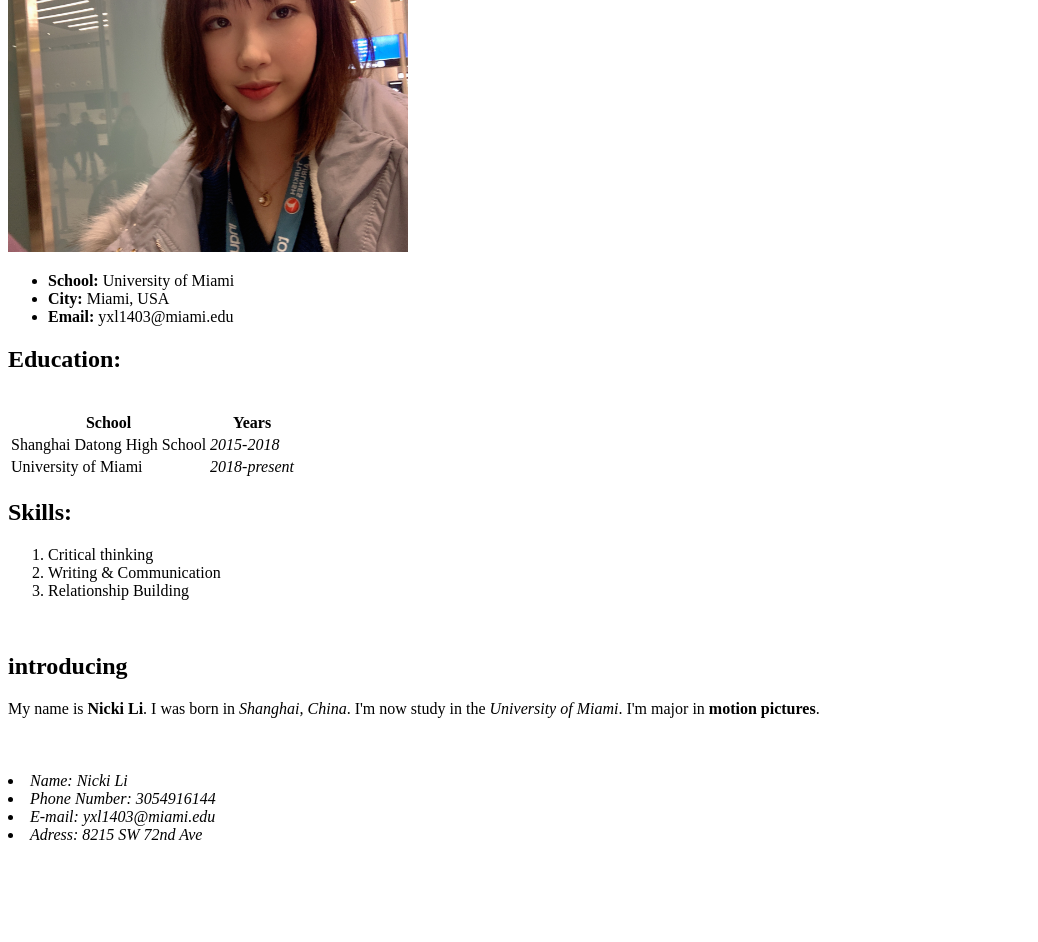
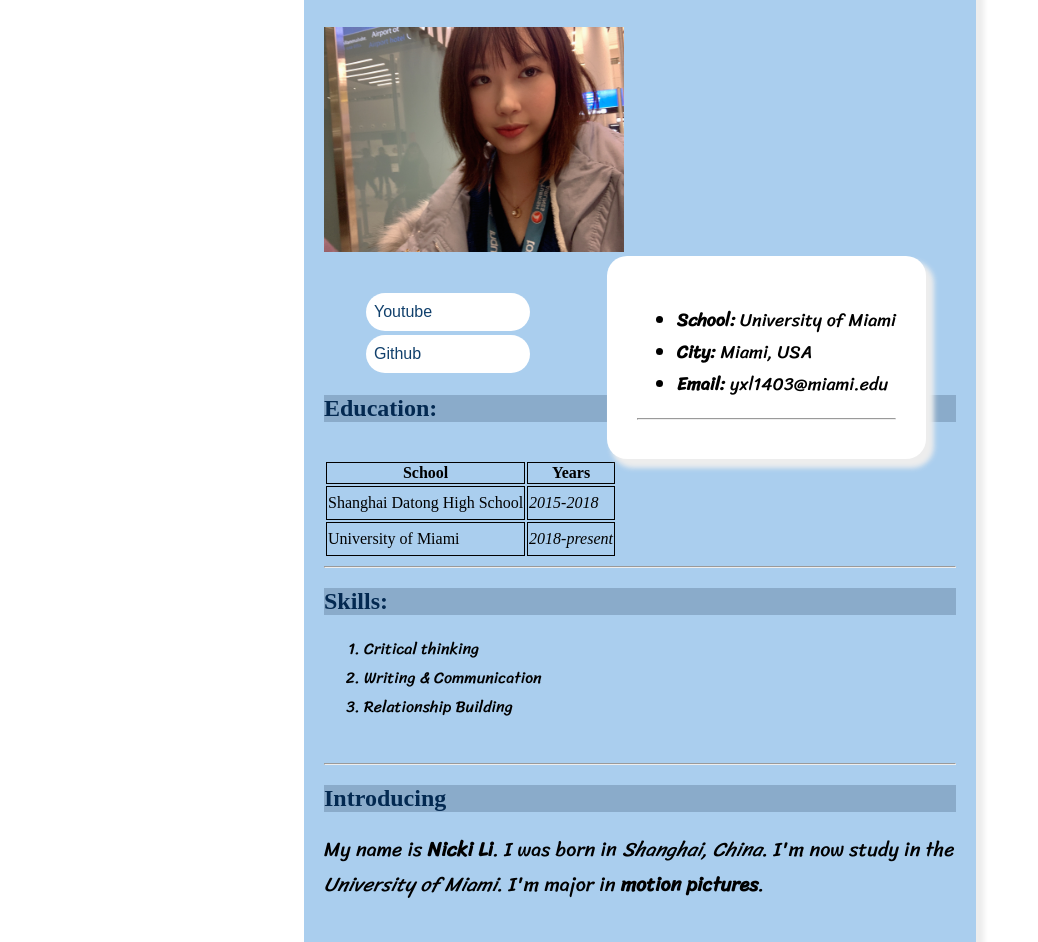
Before and after one commit to NickiLi16/WebClass, a plain HTML site: page Homework/Resume/index.html in a window 1280 px wide. Shown: the part 164-1106 px from the top of the page, without its empty margins (0-1038 px from the left). Before the commit the page ends 1016 px from the top, so only its background shows below. Drawn offline with nearby package versions, Linux system fonts and the light colour scheme.

Commit message:
Homework for css

```diff
--- a/Homework/Resume/css/style.css
+++ b/Homework/Resume/css/style.css
@@ -1,18 +1,18 @@
 body {
-  background-color: rgb(245, 245, 245);
+  background-color: rgb(255,255, 255);
 }
 
 h1
 {
-    color: red;
-    font-family: 'Bebas Neue';
+    color: rgb(3,41,81);
+    font-family: 'Bitter', serif;
 }
 /* this is class on the div in my HTML */
 .container
 {
   margin: auto;
   padding: 20px;
-  background-color: white;
+  background-color: rgb(170, 206, 238);
   width: 50%;
   box-shadow: 6px 7px 5px 2px #ededed;
   border-radius: 20px;
@@ -23,47 +23,63 @@
 }
 /* We added this class to my sidebar */
 .sidebar {
-  float: left;
-  margin-left: 80px;
-  padding: 20px;
+  float: right;
+  margin-right: 30px;
+  padding: 30px;
   background-color: white;
-  width: 10%;
   box-shadow: 6px 7px 5px 2px #ededed;
   border-radius: 20px;
 }
 /* we use this to create a style for my navigation tag */
 .navigation {
-  display: table;
+  display: run-in;
   margin: 0 auto;
-  margin-top: 30px;
-  margin-bottom: 80px;
+  margin-top: 20px;
+  margin-bottom: 20px;
+  color:
 }
 /* this was used in my ul tag inside my nav */
 .horizontaLine {
-  padding-top: 20px;
+  padding-top: 15px;
 }
 /* this will affect all the li childs inside my horizontaLine */
 .horizontaLine li {
-  display: inline;
-  margin: 20px;
-  padding: 20px 60px 20px 60px;
+  display: inline-flex;
+  margin: 2px;
+  padding: 10px 8px 10px 8px;
   background-color: white;
-  width: 10%;
-  border-radius: 20px;
+  width: 25%;
+  border-radius: 30px;
 }
 /* this will affect all the a tags nested on the li elements */
 .horizontaLine li a {
-  color: gray;
+  color: rgb(17,64,108);
   text-decoration: none;
   font-family: sans-serif;
 }
 /* This will only affect my style when the cursor is on top of my a tag */
 .horizontaLine li a:hover {
-  color: red;
+  color: gray;
 }
-/* This is an id */
-#dog
-{
-  width: 80%;
-  margin: auto;
-}
+.table table,th,td{
+
+  	border:1px solid black;
+
+  }
+  .table th{
+    	width:30;
+    }
+  .table td{
+    	height:30px;
+    }
+  .address {
+    margin: auto;
+    padding: 20px;
+    background-color: rgb(1,158, 213);
+    width: 50%;
+    box-shadow: 6px 7px 5px 2px #ededed;
+    border-radius: 10px;
+  }
+  .list_skill{
+    font-family: 'Sriracha', cursive;
+  }
--- a/Homework/Resume/index.html
+++ b/Homework/Resume/index.html
@@ -8,37 +8,62 @@
     <meta name="author" content="Nicki Li">
     <meta name="description" content="Resume Nicki Li">
     <meta charset="utf-8">
+    <link rel="stylesheet" href="css/style.css">
+    <link rel="stylesheet" href="css/mobile.css">
+    <link href="https://fonts.googleapis.com/css?family=Bitter|Sriracha&display=swap" rel="stylesheet">
+    <style>
+h2{
+  background-color: rgb(138,171,202);
+  color: rgb(3,41,81);
+}
+article{
+  font-family: 'Sriracha', cursive;
+  font-size: 20px;
+}
+aside{
+  font-size: 18px;
+  font-family: 'Sriracha', cursive;
+}
+</style>
+
   </head>
 
-  <div class="container">
+
 
   <body>
+      <div class="container">
+
+
     <header>
       <h1>Nicki Li</h1>
-      <nav>
-        <!-- This is my websites -->
-          <a href="https://www.youtube.com/channel/UCDda2hA1b31GlZCcdi744Ag?view_as=subscriber">Youtube</a> <br>
-          <a href="https://github.com/NickiLi16/WebClass">Github</a> <br>
+      <!-- This is the picture -->
+      <img src="images/selfie.jpg" alt="NickiLi" width="300">
 
-      </nav>
-      <!-- This is the picture -->
-      <img src="images/selfie.jpg" alt="NickiLi" width="400">
+      <aside class="sidebar">
 
-    </header>
-
-    <section>
-      <aside>
-        <ul>
+          <ul>
           <li><b>School: </b>University of Miami</li>
           <li><b>City: </b>Miami, USA</li>
           <li><b>Email: </b>yxl1403@miami.edu</li>
         </ul>
+        <hr>
 
         <!-- My education experience -->
       </aside>
-    </section>
+      <nav class="navigation">
+        <ul class="horizontaLine">
+        <!-- This is my websites -->
+        <li> <a href="https://www.youtube.com/channel/UCDda2hA1b31GlZCcdi744Ag?view_as=subscriber">Youtube</a> <br></li>
+        <li>  <a href="https://github.com/NickiLi16/WebClass">Github</a> <br> </li>
+        </ul>
+
+      </nav>
+    </header>
+
+    <section>
+
     <h2>Education:</h2>
-    <table>
+    <table class="table">
       <tr>
         <th>School</th>
         <th>Years</th>
@@ -54,39 +79,40 @@
       </tr>
 <br>
     </table>
+    <hr>
     <h2>Skills:</h2>
-    <ol>
+    <ol class="list_skill">
       <li>Critical thinking</li>
       <li>Writing & Communication</li>
       <li>Relationship Building</li>
     </ol>
 <br>
-
-    <h2>introducing</h2>
-    <article>
+<hr>
+    <h2>Introducing</h2>
+    <article class="article">
 My name is <b>Nicki Li</b>. I was born in <i>Shanghai, China</i>. I'm now study
 in the <i>University of Miami</i>. I'm major in <b>motion pictures</b>.
 
 
     </article>
+  </section>
+
 <br>
 <br>
 <br>
 
 
     <!-- Address -->
-    <section>
     </div>
 
-      <address>
+      <address class="address">
         <li>Name: Nicki Li</li>
         <li>Phone Number: 3054916144</li>
         <li>E-mail: yxl1403@miami.edu</li>
         <li>Adress: 8215 SW 72nd Ave</li>
 
       </address>
-    </section>
 
 
-  </body>
+
 </html>
```
